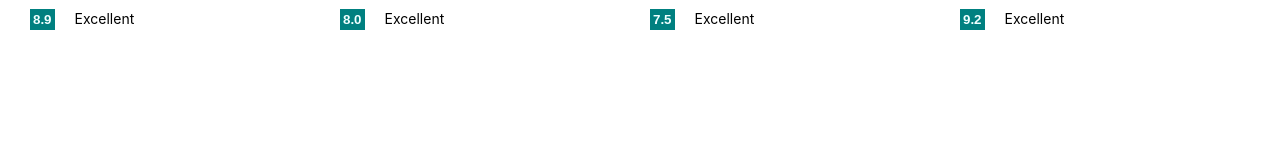
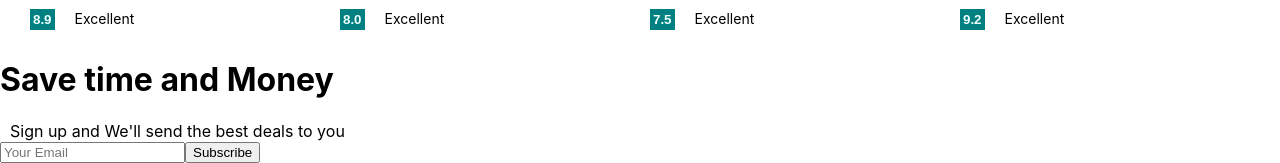
Before and after one commit to zahrabola/my-booking-z-app, a React (Create React App) app: page / in a window 1280 px wide. Shown: the part 1515-1678 px from the top of the page. Before the commit the page ends 1575 px from the top, so only its background shows below. Built offline with nearby package versions, Linux system fonts and the light colour scheme.

Commit message:
Update MailList

```diff
--- a/src/Pages/home/Home.jsx
+++ b/src/Pages/home/Home.jsx
@@ -4,6 +4,7 @@
 import Featured from "../../components/featured/Featured";
 import Propertylist from "../../components/propertyList/Propertylist";
 import FeaturedProperties from "../../components/featuredProperties/FeaturedProperties";
+import MailList from "../../components/mailList/MailList";
 import "./Home.css";
 
 const Home = () =>{
@@ -17,8 +18,10 @@
           <Propertylist />
           <h1 className="homeTitle">Homes guests love</h1>
           <FeaturedProperties />
+           <MailList/>
+           </div>
         </div>
-      </div>
+
     );
 }
 export default Home;
--- /dev/null
+++ b/src/components/mailList/MailList.jsx
@@ -0,0 +1,23 @@
+import "./MailList.css";
+
+const MailList = () => {
+    return (
+      <div className="Mail">
+        <h1 className="mailtitle">Save time and Money</h1>
+        <span className="maildescription">
+          Sign up and We'll send the best deals to you
+        </span>
+        <div className="mail-inputcontainer">
+          <input type="text" placeholder="Your Email" />
+          <button>Subscribe</button>
+        </div>
+      </div>
+    );
+}
+
+
+
+
+
+
+export default MailList
```
Also changed, not shown: src/components/mailList/MailList.css (added).
